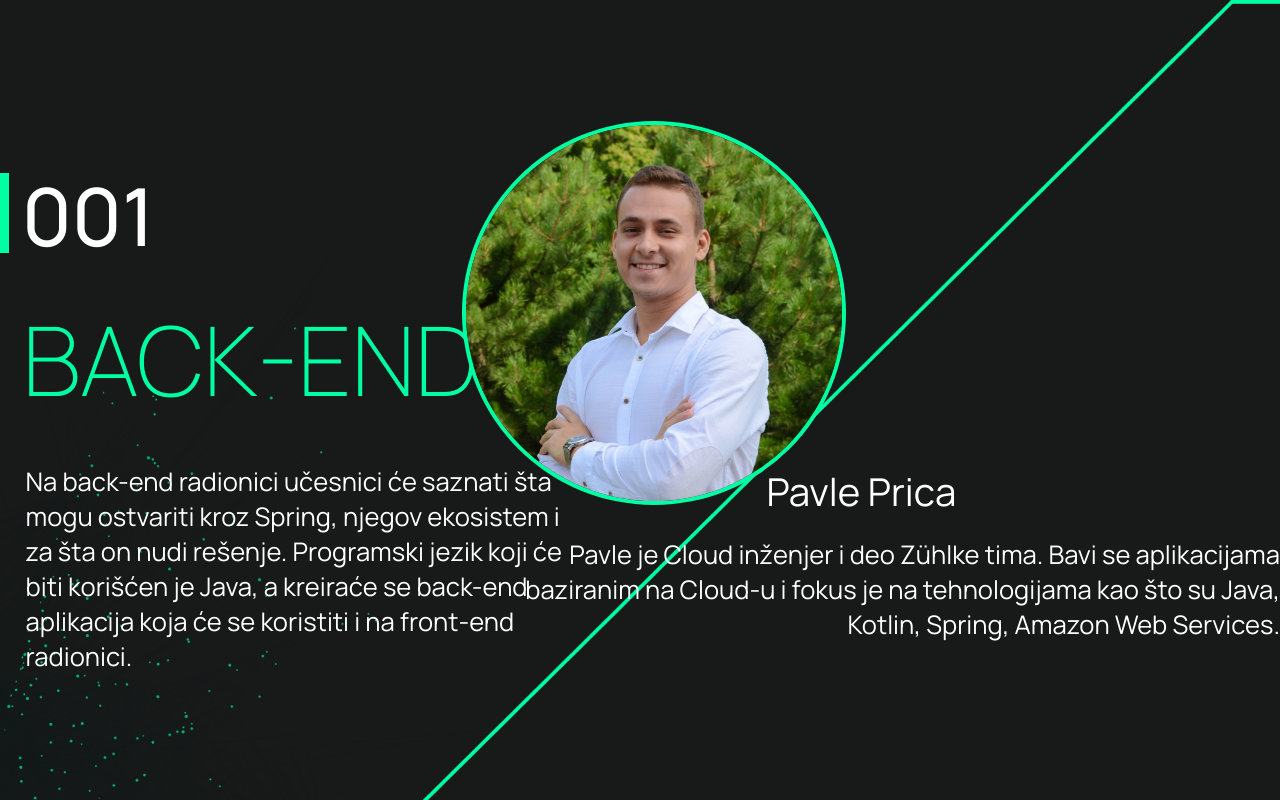
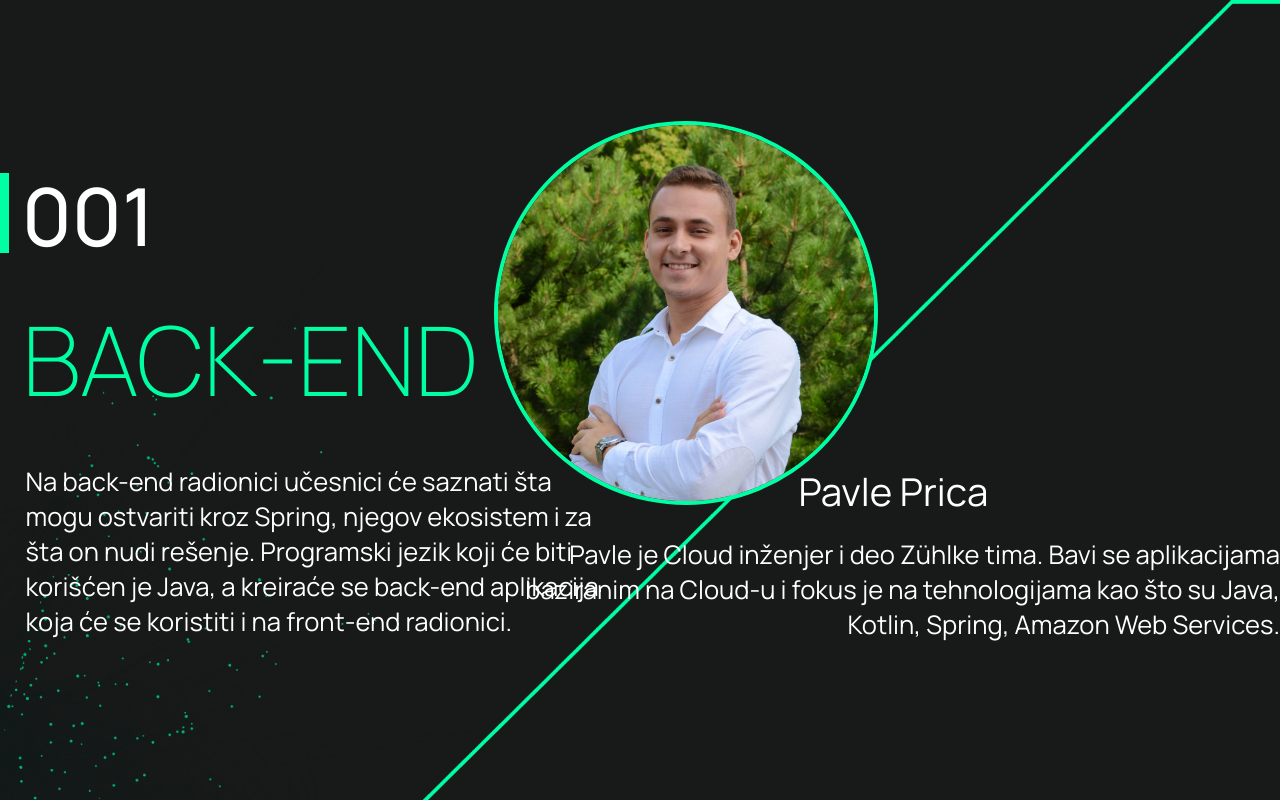
Before and after one commit to Nikola787/hzs-5.0, a React (Create React App) app: page /#/ in a window 1280 px wide. Shown: the top 800 px of the page. Built offline with nearby package versions, Linux system fonts and the light colour scheme.

Commit message:
dodatne dorade

```diff
--- a/src/components/radionice/radionice.css
+++ b/src/components/radionice/radionice.css
@@ -107,7 +107,6 @@
   text-align: right;
   margin-top: 2rem;
   margin-left: -15rem;
-  width: 50rem;
 }
 
 .radionica2-container {
```
